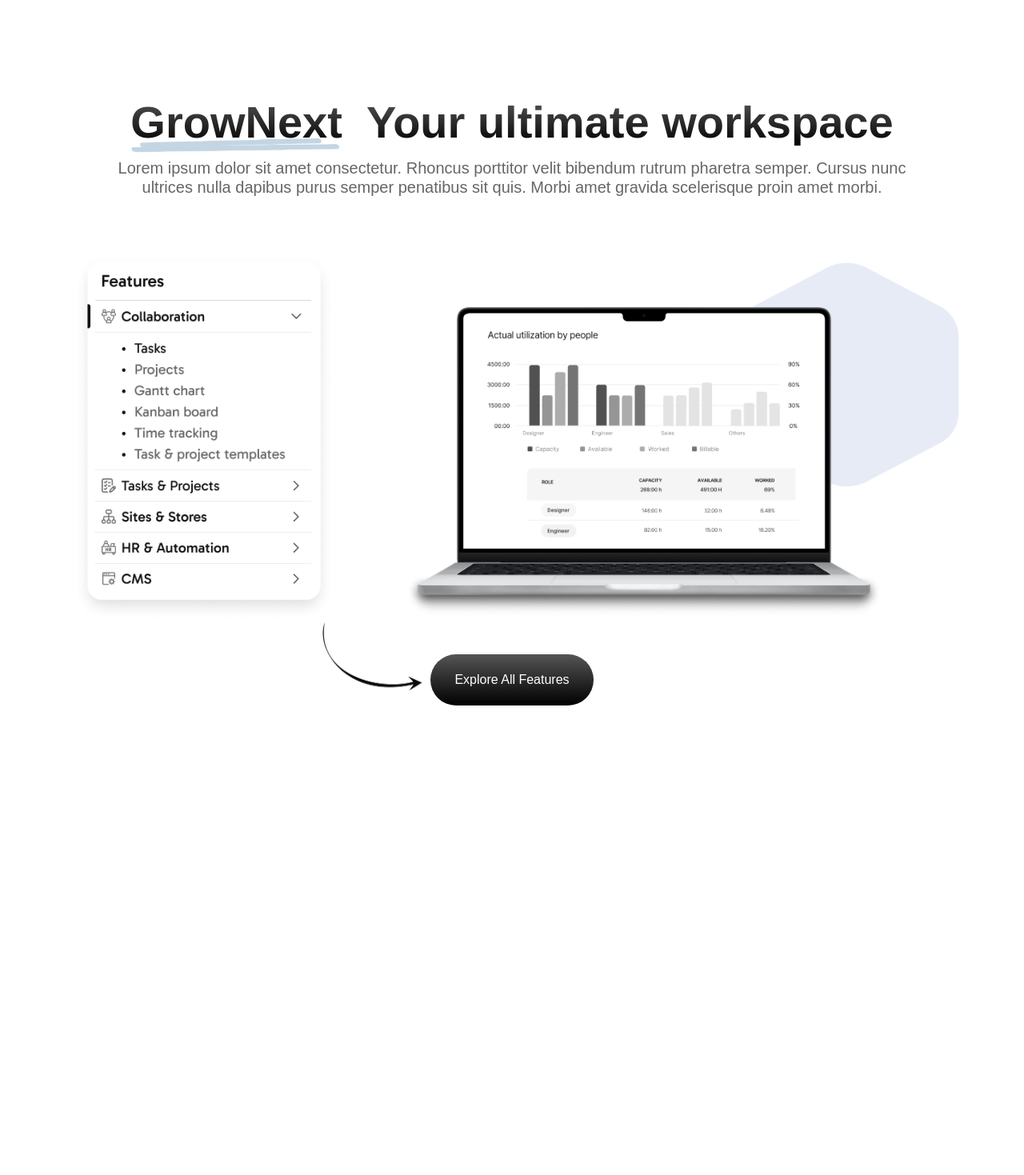
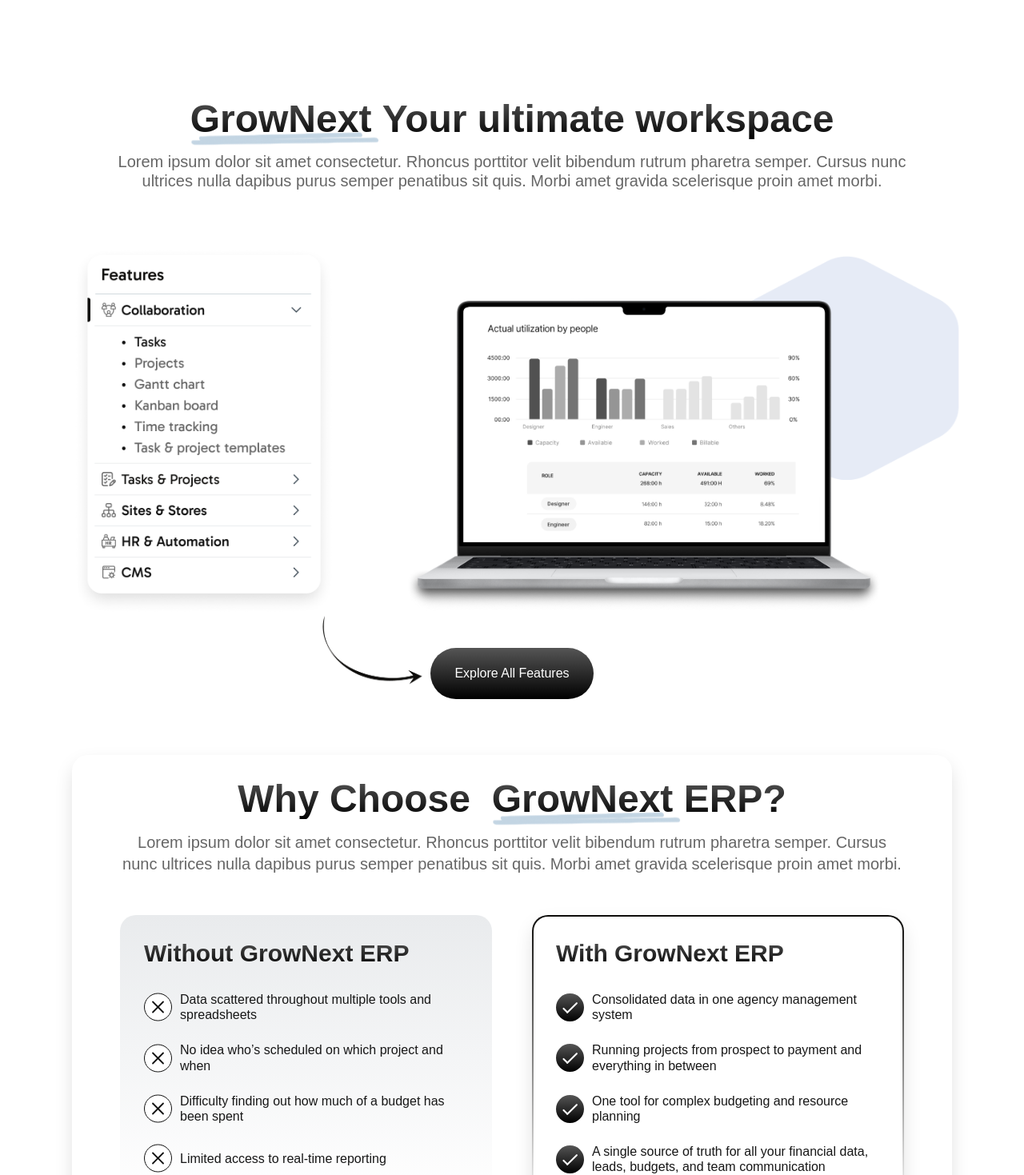
Before and after one commit to oleksandr7268/grownext, a Next.js app: page / in a window 1280 px wide. Shown: the part 581-2050 px from the top of the page at 80% size. Before the commit the page ends 1499 px from the top, so only its background shows below. Built offline with nearby package versions, Linux system fonts and the light colour scheme; a web font is replaced by a local one.

Commit message:
Complete Advantage Section

```diff
--- a/src/app/page.tsx
+++ b/src/app/page.tsx
@@ -22,7 +22,7 @@ export default function Home() {
 				<div className="w-[95%] xl:w-[1100px] 2xl:w-[1170px] mx-auto">
 					<Intro />
 					<Features />
-					{/* <Advantage /> */}
+					<Advantage />
 				</div>
 				{/* <LevelUp />
 				<div className="w-[95%] xl:w-[1100px] 2xl:w-[1170px] mx-auto relative">
--- a/src/app/sections/Advantage.tsx
+++ b/src/app/sections/Advantage.tsx
@@ -6,9 +6,15 @@ import ArrowImg from "../assets/reverseArrow.svg";
 
 const Advantage = () => {
 	return (
-		<div className="px-[60px] py-[30px] mt-[70px] shadow-[0px_10px_25px_-3px_#00000026] rounded-[20px]">
+		<div className="px-[20px] lg:px-[60px] py-[30px] mt-[70px] shadow-[0px_10px_25px_-3px_#00000026] rounded-[20px]">
 			<div className="text-center">
-				<h1 className="text-[48px] leading-[57.6px] font-extrabold from-[#555555] to-black bg-gradient-to-b bg-clip-text text-transparent">Why Choose GrowNext ERP?</h1>
+				<h1 className="text-[40px] md:text-[42px] lg:text-[48px] leading-[104%] font-extrabold from-[#555555] to-black bg-gradient-to-b bg-clip-text text-transparent">
+					Why Choose &nbsp;
+					<span className="from-[#555555] to-black bg-gradient-to-b bg-clip-text font-extrabold relative after:absolute after:bottom-0 after:left-0 after:w-[100%] after:translate-y-[40%] after:h-[30%] after:bg-contain after:bg-no-repeat after:bg-[url('/font_underline.png')] after:-z-20">
+						GrowNext&nbsp;
+					</span>
+					ERP?
+				</h1>
 				<h2 className="text-center mt-4 text-[20px] leading-[27px] text-[#666666]">
 					Lorem ipsum dolor sit amet consectetur. Rhoncus porttitor velit bibendum rutrum pharetra semper. Cursus nunc ultrices nulla dapibus purus semper penatibus sit quis. Morbi amet
 					gravida scelerisque proin amet morbi.
--- a/src/app/sections/Features.tsx
+++ b/src/app/sections/Features.tsx
@@ -8,11 +8,11 @@ import DecoPolygon from "../assets/blue_polygon.png";
 const Features = () => {
 	return (
 		<div className="my-9 flex flex-col relative">
-			<h1 className="text-center text-[40px] md:text-[48px] lg:text-[56px] leading-[104%] font-extrabold from-[#555555] to-black bg-gradient-to-b bg-clip-text text-transparent">
+			<h1 className="text-center text-[40px] md:text-[42px] lg:text-[48px] leading-[104%] font-extrabold from-[#555555] to-black bg-gradient-to-b bg-clip-text text-transparent">
 				<span className="from-[#555555] to-black bg-gradient-to-b bg-clip-text font-extrabold relative after:absolute after:bottom-0 after:left-0 after:w-[100%] after:translate-y-[40%] after:h-[30%] after:bg-contain after:bg-no-repeat after:bg-[url('/font_underline.png')] after:-z-20">
-					GrowNext
+					GrowNext&nbsp;
 				</span>
-				&nbsp; Your ultimate workspace
+				Your ultimate workspace
 			</h1>
 			<h2 className="px-[10px] md:px-6 lg:px-[50px] text-center mt-4 text-[20px] leading-[120%] text-[#666666]">
 				Lorem ipsum dolor sit amet consectetur. Rhoncus porttitor velit bibendum rutrum pharetra semper. Cursus nunc ultrices nulla dapibus purus semper penatibus sit quis. Morbi amet gravida
```
